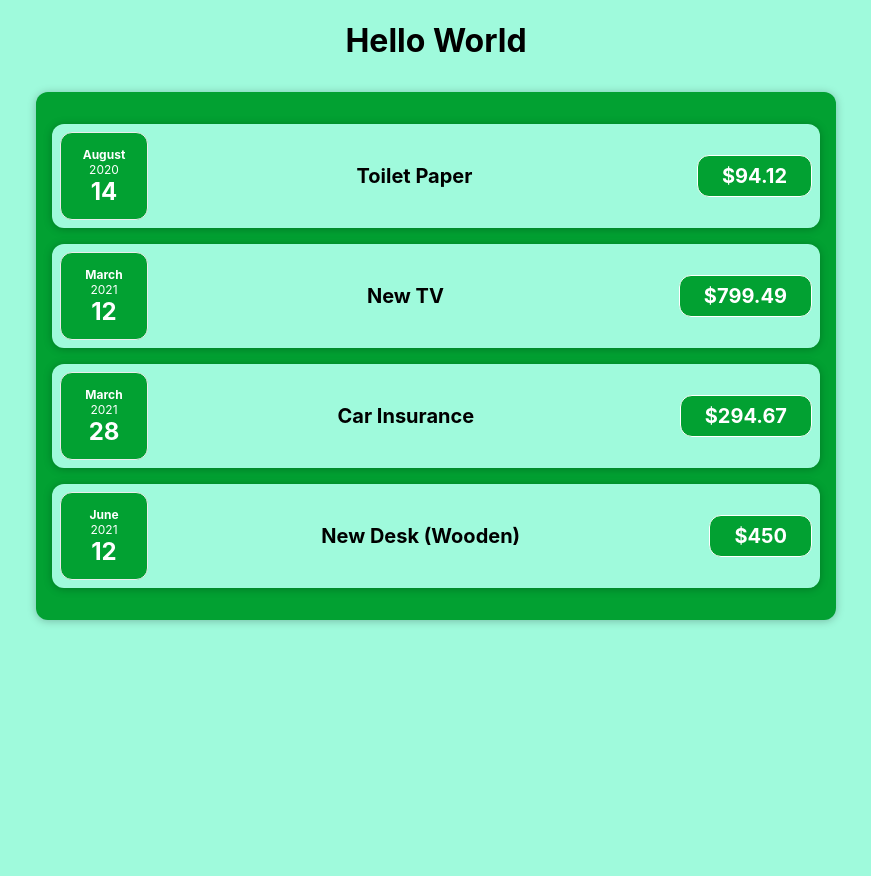
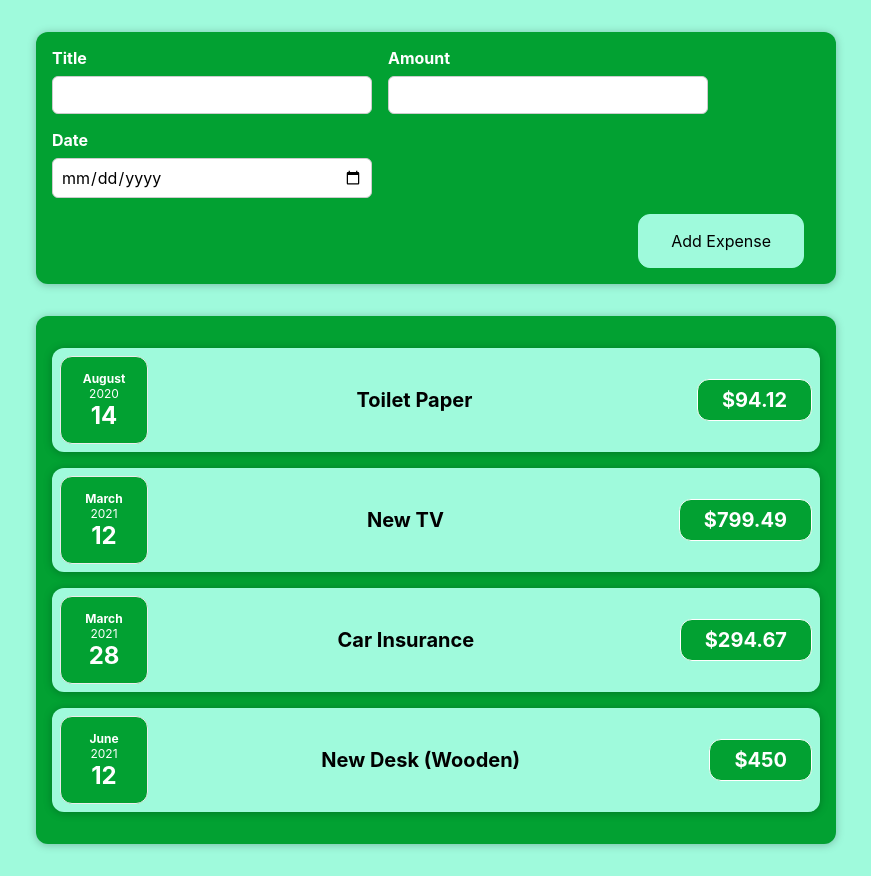
Before and after one commit to madhuriS3008/expenses-tracker, a React (Create React App) app: page / in a window 1280 px wide. Shown: the whole page, without its empty margins (204-1075 px from the left). Before the commit the page ends 800 px from the top, so only its background shows below. Built offline with nearby package versions, Linux system fonts and the light colour scheme.

Commit message:
Added expense form  to enter new expenses

```diff
--- a/src/App.js
+++ b/src/App.js
@@ -1,5 +1,6 @@
 import "./App.css";
 
+import NewExpense from "./components/newExpense/NewExpense";
 import Expenses from "./components/expenses/Expenses";
 
 function App() {
@@ -25,9 +26,14 @@
     },
   ];
 
+  const addExpenseHandler = (expense) => {
+    console.log("In App.js");
+    console.log(expense);
+  };
+
   return (
     <div className="App">
-      <h1>Hello World</h1>
+      <NewExpense onAddExpense={addExpenseHandler} />
       <Expenses items={expenses} />
     </div>
   );
--- /dev/null
+++ b/src/components/newExpense/ExpenseForm.js
@@ -0,0 +1,76 @@
+import React, { useState } from "react";
+
+import classes from "./ExpenseForm.module.css";
+
+const ExpenseForm = (props) => {
+  const [enteredTitle, setEnteredTitle] = useState("");
+  const [enteredAmount, setEnteredAmount] = useState("");
+  const [enteredDate, setEnteredDate] = useState("");
+
+  const titleChangeHandler = (event) => {
+    setEnteredTitle(event.target.value);
+  };
+
+  const amountChangeHandler = (event) => {
+    setEnteredAmount(event.target.value);
+  };
+
+  const dateChangeHandler = (event) => {
+    setEnteredDate(event.target.value);
+  };
+
+  const submitHandler = (event) => {
+    event.preventDefault();
+
+    const expenseData = {
+      title: enteredTitle,
+      amount: enteredAmount,
+      date: new Date(enteredDate),
+    };
+
+    props.onSaveExpenseData(expenseData);
+    setEnteredTitle("");
+    setEnteredAmount("");
+    setEnteredDate("");
+  };
+
+  return (
+    <form onSubmit={submitHandler}>
+      <div className={classes["new-expense__controls"]}>
+        <div className={classes["new-expense__control"]}>
+          <label>Title</label>
+          <input
+            type="text"
+            value={enteredTitle}
+            onChange={titleChangeHandler}
+          />
+        </div>
+        <div className={classes["new-expense__control"]}>
+          <label>Amount</label>
+          <input
+            type="number"
+            min="0.01"
+            step="0.01"
+            value={enteredAmount}
+            onChange={amountChangeHandler}
+          />
+        </div>
+        <div className={classes["new-expense__control"]}>
+          <label>Date</label>
+          <input
+            type="date"
+            min="2019-01-01"
+            max="2022-12-31"
+            value={enteredDate}
+            onChange={dateChangeHandler}
+          />
+        </div>
+      </div>
+      <div className={classes["new-expense__actions"]}>
+        <button type="submit">Add Expense</button>
+      </div>
+    </form>
+  );
+};
+
+export default ExpenseForm;
--- /dev/null
+++ b/src/components/newExpense/ExpenseForm.module.css
@@ -0,0 +1,26 @@
+.new-expense__controls {
+  display: flex;
+  flex-wrap: wrap;
+  gap: 1rem;
+  margin-bottom: 1rem;
+  text-align: left;
+}
+
+.new-expense__control label {
+  font-weight: bold;
+  margin-bottom: 0.5rem;
+  display: block;
+}
+
+.new-expense__control input {
+  font: inherit;
+  padding: 0.5rem;
+  border-radius: 6px;
+  border: 1px solid #ccc;
+  width: 20rem;
+  max-width: 100%;
+}
+
+.new-expense__actions {
+  text-align: right;
+}
--- /dev/null
+++ b/src/components/newExpense/NewExpense.js
@@ -0,0 +1,22 @@
+import React from "react";
+
+import ExpenseForm from "./ExpenseForm";
+import classes from "./NewExpense.module.css";
+
+const NewExpense = (props) => {
+  const saveExpenseDataHandler = (enteredExpenseData) => {
+    const expenseData = {
+      ...enteredExpenseData,
+      id: "e" + (Math.random() * 10).toString(),
+    };
+    props.onAddExpense(expenseData);
+  };
+
+  return (
+    <div className={classes["new-expense"]}>
+      <ExpenseForm onSaveExpenseData={saveExpenseDataHandler} />
+    </div>
+  );
+};
+
+export default NewExpense;
--- /dev/null
+++ b/src/components/newExpense/NewExpense.module.css
@@ -0,0 +1,39 @@
+.new-expense {
+  background-color: rgb(2, 161, 50);
+  padding: 1rem;
+  margin: 2rem auto;
+  width: 50rem;
+  max-width: 95%;
+  border-radius: 12px;
+  color: white;
+  text-align: center;
+  box-shadow: 0 1px 8px rgba(0, 0, 0, 0.25);
+}
+
+.new-expense button {
+  font: inherit;
+  cursor: pointer;
+  padding: 1rem 2rem;
+  border: 1px solid rgb(159, 250, 220);
+  background-color: rgb(159, 250, 220);
+  color: black;
+  border-radius: 12px;
+  margin-right: 1rem;
+}
+
+.new-expense button:hover,
+.new-expense button:active {
+  background-color: rgb(98, 250, 199);
+  border-color: rgb(98, 250, 199);
+}
+
+.new-expense button.alternative {
+  color: #220131;
+  border-color: transparent;
+  background-color: transparent;
+}
+
+.new-expense button.alternative:hover,
+.new-expense button.alternative:active {
+  background-color: #ddb3f8;
+}
```
